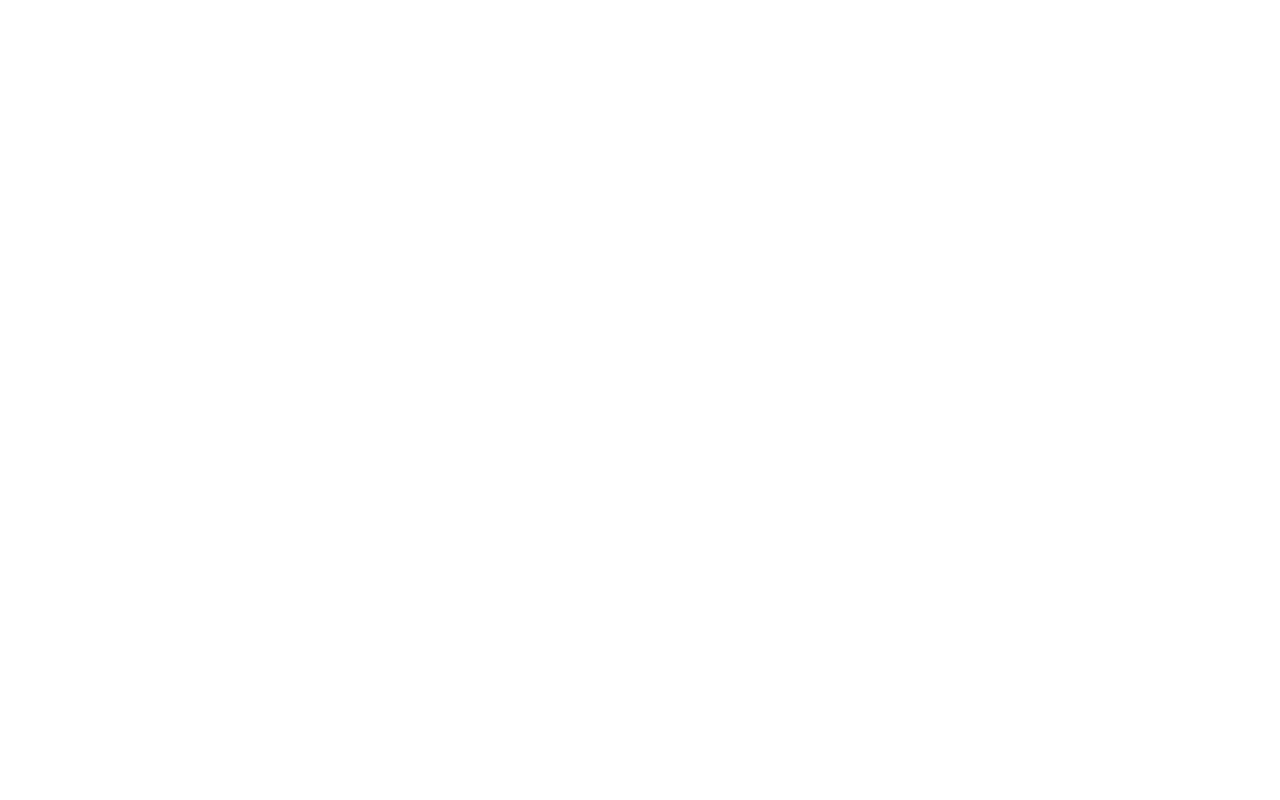
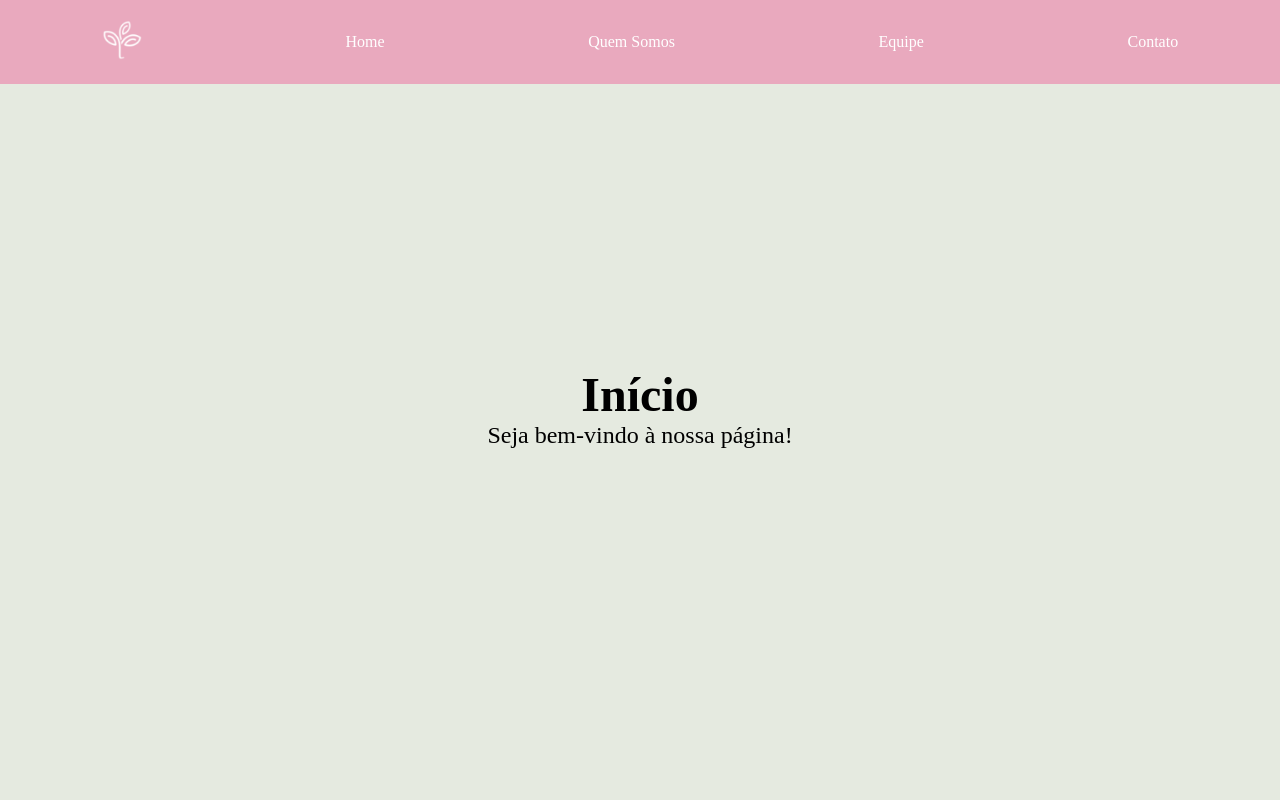
Before and after one commit to Matheuslugon/consultorio-site, a plain HTML site: page index.html in a window 1280 px wide. Shown: the top 800 px of the page. Drawn offline with Linux system fonts and the light colour scheme.

Commit message:
Estrutura base adicionada.
adicionado html e css com intenção de criar uma estrutura básica para o projeto.

```diff
--- /dev/null
+++ b/css/styles.css
@@ -0,0 +1,88 @@
+header {
+  position: fixed;
+  top: 0;
+  left: 0;
+  width: 100%;
+  background-color: #e9a9be;
+}
+
+body {
+  background-color: #e5eae0;
+}
+
+.menu img {
+  width: 40px;
+}
+.menu ul {
+  list-style: none;
+  margin: 0;
+  padding: 0;
+  display: -webkit-box;
+  display: -ms-flexbox;
+  display: flex;
+  -ms-flex-pack: distribute;
+  justify-content: space-around;
+  -webkit-box-align: center;
+  -ms-flex-align: center;
+  align-items: center;
+}
+.menu ul li {
+  margin: 10px;
+}
+.menu ul li a {
+  display: block;
+  padding: 10px;
+  color: #fff;
+  text-decoration: none;
+  -webkit-transition: background-color 0.5s ease-out;
+  transition: background-color 0.5s ease-out;
+  border-radius: 10px;
+}
+.menu ul li a:hover {
+  background-color: #ee9db8;
+  -webkit-transform: translateY(-3px);
+          transform: translateY(-3px);
+}
+
+section {
+  height: 100vh;
+  display: -webkit-box;
+  display: -ms-flexbox;
+  display: flex;
+  -webkit-box-pack: center;
+  -ms-flex-pack: center;
+  justify-content: center;
+  -webkit-box-align: center;
+  -ms-flex-align: center;
+  align-items: center;
+  -webkit-box-orient: vertical;
+  -webkit-box-direction: normal;
+  -ms-flex-direction: column;
+  flex-direction: column;
+}
+section h1 {
+  font-size: 3em;
+  margin: 0;
+}
+section p {
+  font-size: 1.5em;
+  margin: 0;
+}
+
+.social ul {
+  list-style: none;
+  display: -webkit-box;
+  display: -ms-flexbox;
+  display: flex;
+  -webkit-box-pack: center;
+  -ms-flex-pack: center;
+  justify-content: center;
+  gap: 20px;
+  padding: 0px;
+  margin-top: 30px;
+}
+.social i {
+  color: #3fb494;
+  font-size: 25px;
+  gap: 10px;
+}
--- a/index.html
+++ b/index.html
@@ -4,12 +4,48 @@
     <meta charset="UTF-8">
     <meta http-equiv="X-UA-Compatible" content="IE=edge">
     <meta name="viewport" content="width=device-width, initial-scale=1.0">
-    <link rel="shortcut icon" href="img/logo/logo_favicon.png" type="image/x-icon">
-    <link rel="stylesheet" href="styles.css">
-
+    <script src="https://kit.fontawesome.com/241d540593.js" crossorigin="anonymous"></script>
+    <link rel="shortcut icon" href="img/logo/favicon.ico" type="image/x-icon">
+    <link rel="stylesheet" href="css/styles.css">
     <title>Pucarelli & Lugon Pediatria</title>
 </head>
 <body>
+    <header>
+        <div class="menu">
+          <ul>
+            <li><a href="#home"><img src="img/logo/favicon_branco.ico" alt=""></a></li>
+            <li><a href="#home">Home</a></li>
+            <li><a href="#about">Quem Somos</a></li>
+            <li><a href="#team">Equipe</a></li>
+            <li><a href="#contact">Contato</a></li>
+          </ul>
+        </div>
+    </header>
+    <section id="home">
+        <h1>Início</h1>
+        <p>Seja bem-vindo à nossa página!</p>
+      </section>
 
-</body>
-</html>
+      <section id="about">
+        <h1>Sobre</h1>
+        <p>Nós somos uma empresa que oferece serviços de qualidade.</p>
+      </section>
+
+      <section id="team">
+        <h1>Equipe</h1>
+        <p>Oferecemos diversos serviços para atender às suas necessidades.</p>
+      </section>
+
+      <section id="contact">
+        <h1>Contato</h1>
+        <p>Entre em contato conosco para saber mais sobre nossos serviços.</p>
+        <div class="social">
+          <ul type="_blank">
+            <li><a href="#" target="_blank" rel="author"><i class="fa-brands fa-square-whatsapp"></i></i></a></li>
+            <li><a href="#" target="_blank" rel="author"><i class="fa-brands fa-square-instagram"></i></a></li>
+            <li><a href="#" target="_blank" rel="author"><i class="fa-solid fa-square-phone"></i></a></li>
+
+        </div>
+      </section>
+    </body>
+  </html>
```
Also changed, not shown: img/logo/Avatar 1 - Alergo & Ped.jpg (deleted), img/logo/Logo - Alergo & Ped.jpg (deleted), img/logo/Logo - Alergo & Ped.png (deleted), img/logo/Logo - vertical - Alergo & Ped.jpg (deleted), img/logo/Logo - vertical - Alergo & Ped.png (deleted), img/logo/favicon-16x16.png (deleted), img/logo/favicon-32x32.png (deleted), img/logo/favicon.ico, img/logo/favicon_branco.ico (added), img/logo/logo_branco.png (added), img/logo/logo_colorido.png (added), img/logo/logo_favicon.png (deleted), styles.css (deleted).
